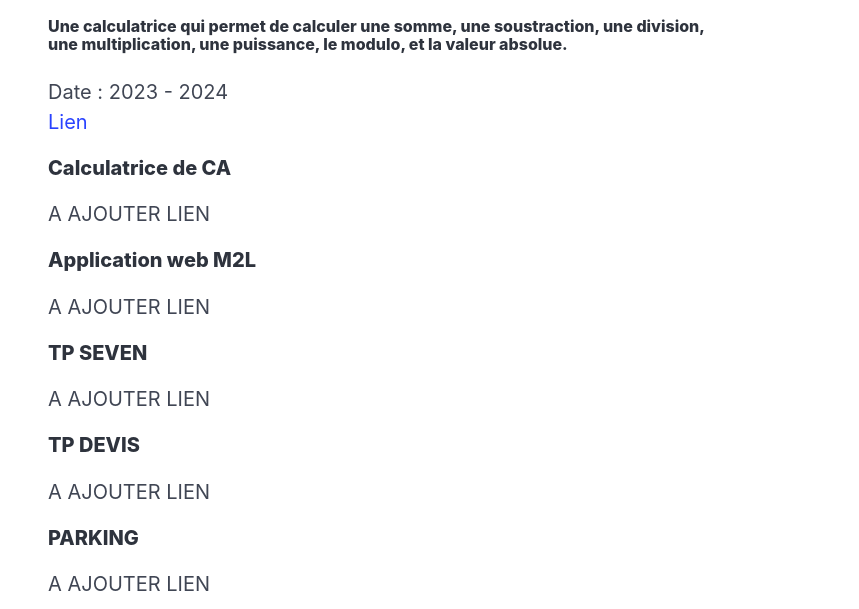
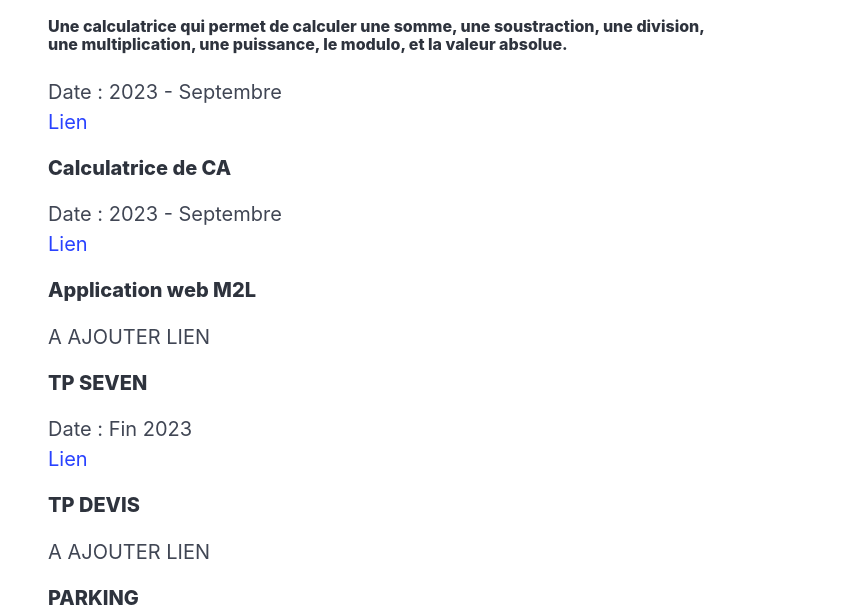
Before and after one commit to UlysseMtr/Portfolio, a website: page mesprojets.html in a window 1280 px wide. Shown: the part 191-800 px from the top of the page, without its empty margins (0-859 px from the left). Drawn offline with nearby package versions, Linux system fonts and the light colour scheme.

Commit message:
ajout de 3 projets

```diff
--- a/mesprojets.html
+++ b/mesprojets.html
@@ -54,19 +54,22 @@
      <section class="hero">
       <div class="hero-body">
         <div class="content is-medium">
-
           <h1 class="is-underlined">Projets réalisés en cours de formation</h1>
           <h6>1 - Calculatrice en Python</h6>
           <h6 class="title is-6">Une calculatrice qui permet de calculer une somme, une soustraction, une division, <br>
         une multiplication, une puissance, le modulo, et la valeur absolue.</h6>
-          <p>Date : 2023 - 2024 <br>
-            <a href="projets/calculatricepython.pdf">Lien</a></p>
+          <p>Date : 2023 - Septembre<br>
+            <a href="https://github.com/UlysseMtr/projetportfolio/tree/main/calculatricePython" target="_blank">Lien</a></p>
           <h6>Calculatrice de CA</h6>
-          <p>A AJOUTER LIEN</p>
+          <p>Date : 2023 - Septembre <br>
+            <a href="https://github.com/UlysseMtr/projetportfolio/tree/main/calculatriceCApython" target="_blank">Lien</a>
+          </p>
           <h6>Application web M2L</h6>
           <p>A AJOUTER LIEN</p>
           <h6>TP SEVEN</h6>
-          <p>A AJOUTER LIEN</p>
+          <p>Date : Fin 2023 <br>
+            <a href="projets/Doc-SEVEN-TP1-METRAULYSSE.pdf" target="_blank">Lien</a>
+          </p>
           <h6>TP DEVIS</h6>
           <p>A AJOUTER LIEN</p>
           <h6>PARKING</h6>
```
Also changed, not shown: 4 other files.
